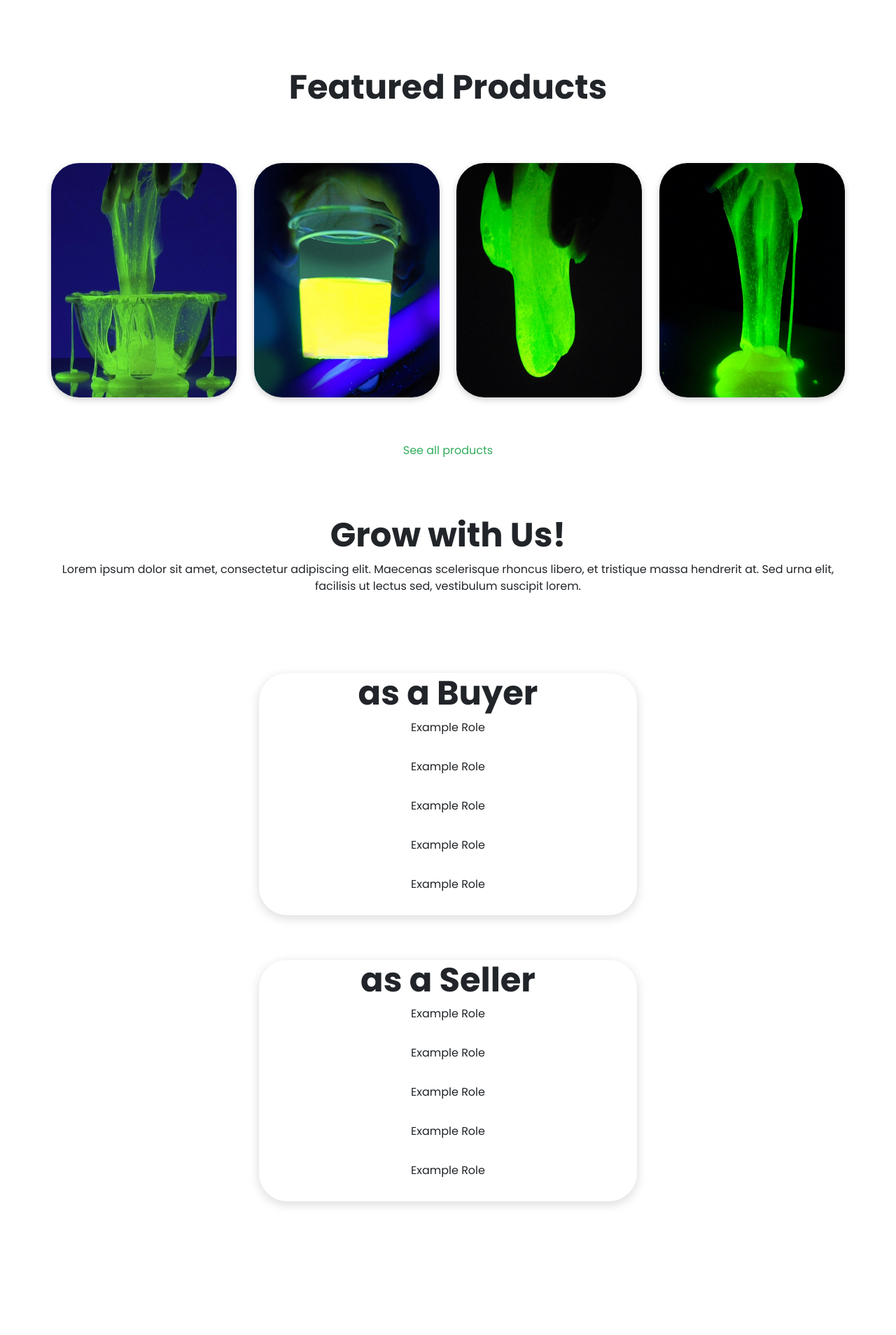
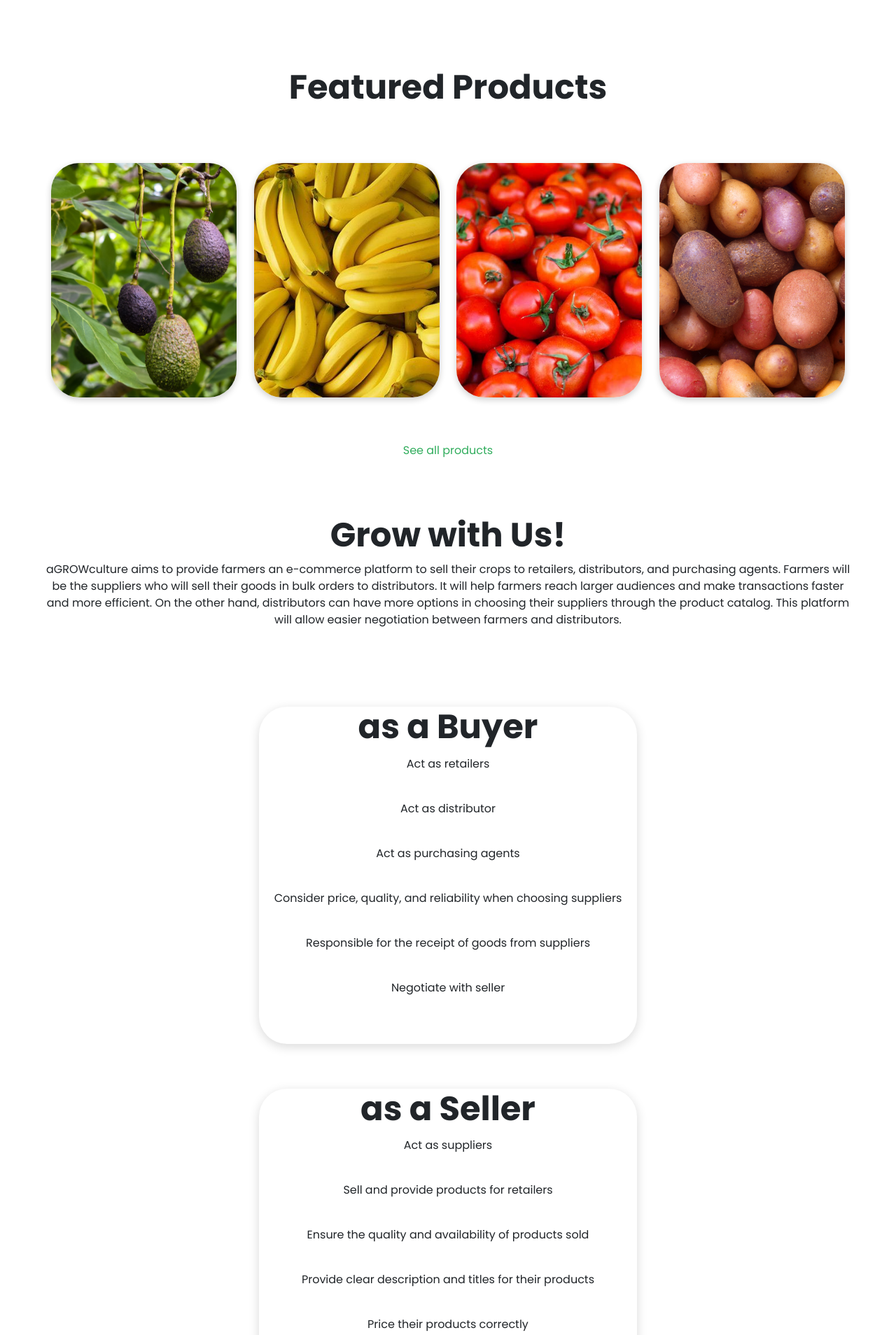
Before and after one commit to irarayzelji2002/agrowculture, a PHP site: page / in a window 1280 px wide. Shown: the part 549-2457 px from the top of the page at 70% size. Before the commit the page ends 2273 px from the top, so only its background shows below. Run offline with PHP 8.4, Linux system fonts and the light colour scheme; some libraries are stand-ins or nearby versions.

Commit message:
update index (ira)

```diff
--- a/index.php
+++ b/index.php
@@ -21,19 +21,6 @@
 
 </head>
 <body>
-    <!-- Navbar -->
-    <!-- <nav class="sticky">
-        <div class="flex-nav">
-        <div>aGROWculture</div>
-        <div>
-            <a href="">SELL</a>
-            <a href="">LOGIN</a>
-            <a href="">SIGN UP</a>
-            <a href="">ICON LOGO</a>
-        </div>
-
-        </div>
-    </nav> -->
     <?php require_once 'templates/navbar_index.php' ?>
     <!-- MAIN CONTENT -->
     <main class="full-container flex row">
@@ -65,42 +52,47 @@
     <section class="half-container">
         <div><h1 class="center" style="font-size:48px; font-weight:900;">Featured Products</h1></div>
         <div class="flex row">
-            <div><img src="img/s1.jpg" alt="" class="featured"></div>
-            <div><img src="img/s2.jpg" alt="" class="featured"></div>
-            <div><img src="img/s3.jpg" alt="" class="featured"></div>
-            <div><img src="img/s4.jpg" alt="" class="featured"></div>
+            <div><img src="img/FeaturedProducts1.jpg" alt="" class="featured" style="object-fit:cover;"></div>
+            <div><img src="img/FeaturedProducts2.jpg" alt="" class="featured" style="object-fit:cover;"></div>
+            <div><img src="img/FeaturedProducts3.jpg" alt="" class="featured" style="object-fit:cover;"></div>
+            <div><img src="img/FeaturedProducts4.jpg" alt="" class="featured" style="object-fit:cover;"></div>
         </div>
-        <div><p class="center sub-link">See all products</p></div>
+        <div><a href="buyer/product-catalog.php" style="color: white;"><p class="center sub-link">See all products</p></a></div>
     </section>
 
     <section class="half-container">
         <div class="center">
             <h1 style="font-size:48px; font-weight:900;">Grow with Us!</h1>
-            <p>Lorem ipsum dolor sit amet, consectetur adipiscing elit.
-                Maecenas scelerisque rhoncus libero, et tristique massa hendrerit at.
-                Sed urna elit, facilisis ut lectus sed, vestibulum suscipit lorem.</p>
+            <p>aGROWculture aims to provide farmers an e-commerce platform to sell their crops to retailers,
+                distributors, and purchasing agents. Farmers will be the suppliers who will sell their goods
+                in bulk orders to distributors. It will help farmers reach larger audiences and make transactions
+                faster and more efficient. On the other hand, distributors can have more options in choosing
+                their suppliers through the product catalog. This platform will allow easier negotiation between
+                farmers and distributors.</p>
         </div>
 
-        <div class="flex row">
+        <div class="flex row" style="padding-bottom:5rem;">
             <div class="roles">
                 <h1 style="font-size:48px; font-weight:900;">as a Buyer</h1>
-                <ul>
-                    <li>Example Role</li>
-                    <li>Example Role</li>
-                    <li>Example Role</li>
-                    <li>Example Role</li>
-                    <li>Example Role</li>
+                <ul style="line-height:2rem; padding-bottom:1rem;">
+                    <li>Act as retailers</li>
+                    <li>Act as distributor</li>
+                    <li>Act as purchasing agents</li>
+                    <li>Consider price, quality, and reliability when choosing suppliers</li>
+                    <li>Responsible for the receipt of goods from suppliers</li>
+                    <li>Negotiate with seller</li>
                 </ul>
             </div>
 
             <div class="roles">
                 <h1 style="font-size:48px; font-weight:900;">as a Seller</h1>
-                <ul>
-                    <li>Example Role</li>
-                    <li>Example Role</li>
-                    <li>Example Role</li>
-                    <li>Example Role</li>
-                    <li>Example Role</li>
+                <ul style="line-height:2rem; padding-bottom:1rem;">
+                    <li>Act as suppliers</li>
+                    <li>Sell and provide products for retailers</li>
+                    <li>Ensure the quality and availability of products sold</li>
+                    <li>Provide clear description and titles for their products</li>
+                    <li>Price their products correctly</li>
+                    <li>Negotiate with buyer</li>
                 </ul>
             </div>
         </div>
```
Also changed, not shown: img/FeaturedProducts1.jpg (added), img/FeaturedProducts2.jpg (added), img/FeaturedProducts3.jpg (added), img/FeaturedProducts4.jpg (added), user_identification/1668013961_7989.jpg (added).
